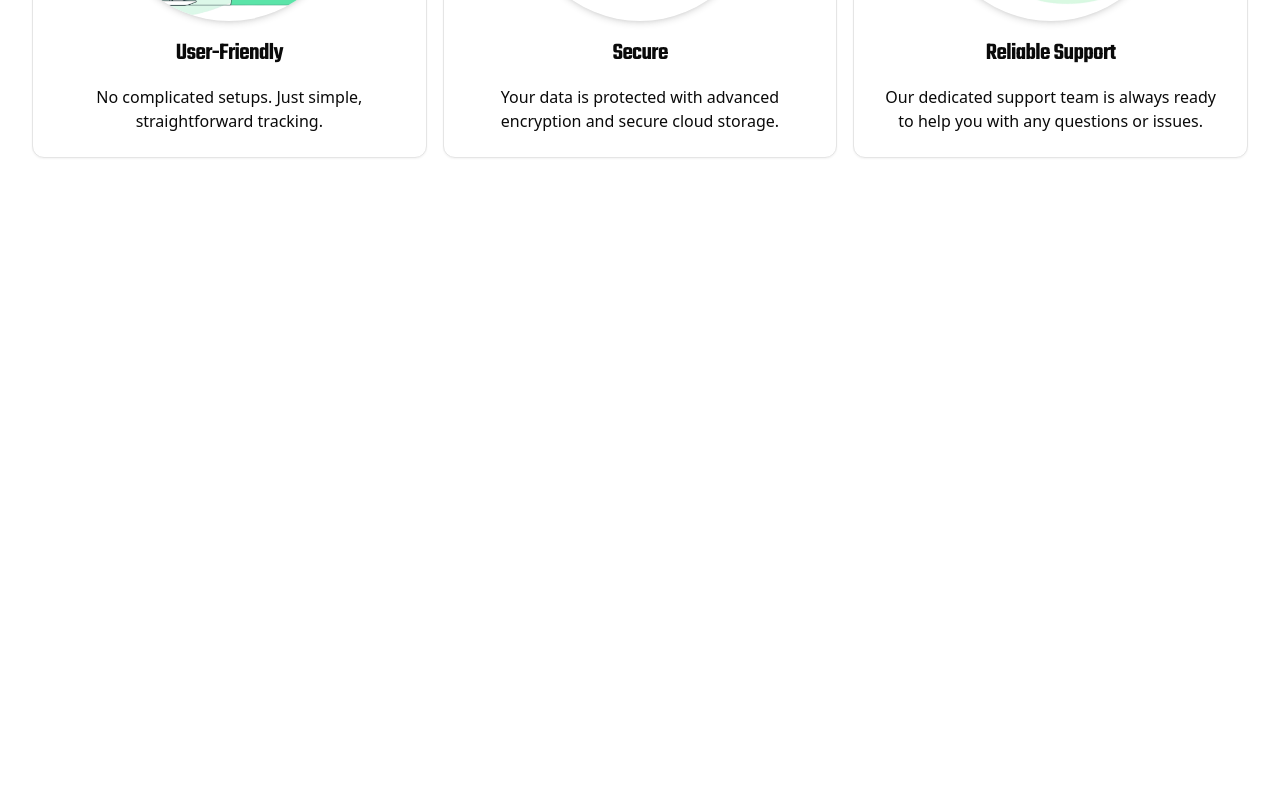
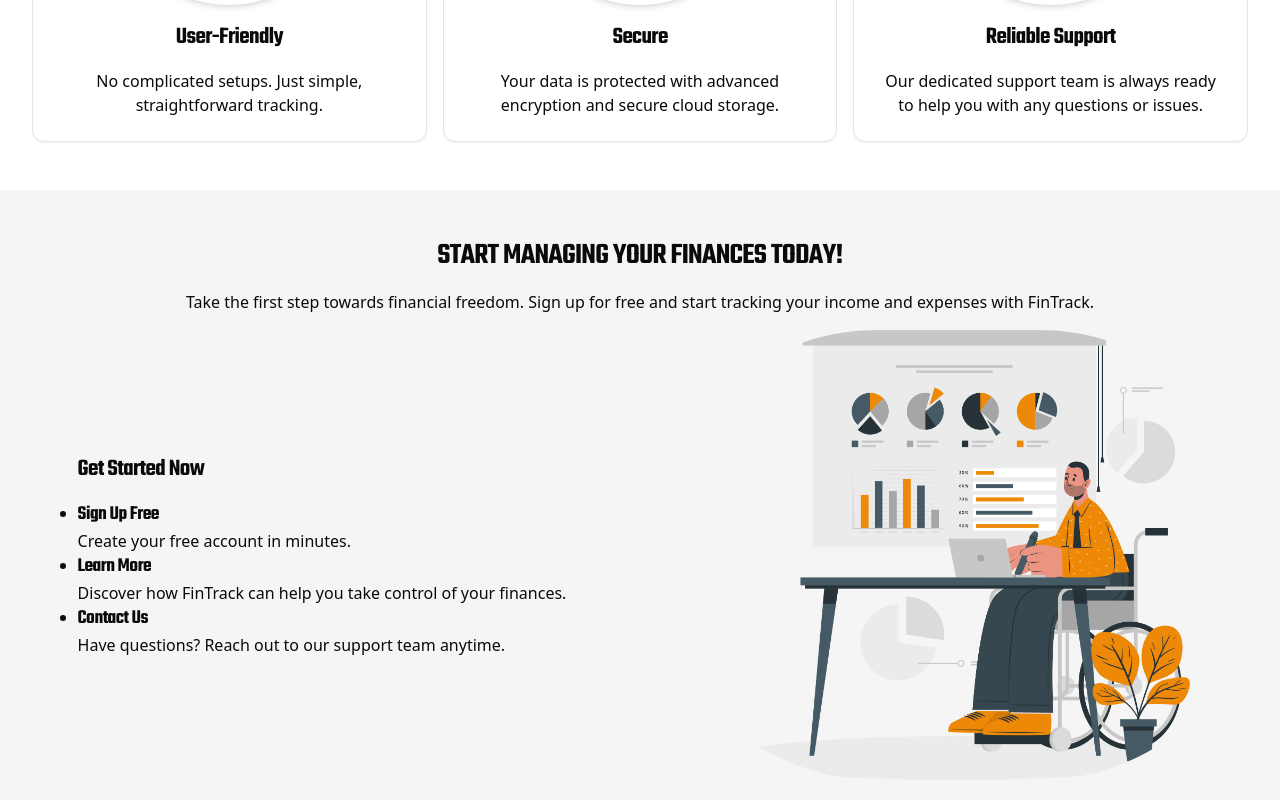
Before and after one commit to IzarchTech/fin-track_web, a Next.js app: page / in a window 1280 px wide. Shown: the part 1726-2526 px from the top of the page. Before the commit the page ends 1932 px from the top, so only its background shows below. Built offline with nearby package versions, Linux system fonts and the light colour scheme.

Commit message:
Feat: Get Started section

```diff
--- /dev/null
+++ b/app/_components/get-started-section.tsx
@@ -0,0 +1,53 @@
+import Image from "next/image";
+import getStartedImg from "@/assets/get-started.png";
+
+function GetStartedSection() {
+  return (
+    <div
+      className="w-full flex items-center bg-secondary py-12"
+      id="get_started"
+    >
+      <div className="container space-y-4 flex flex-col px-4">
+        <div className="w-full text-center space-y-4">
+          <h2 className="uppercase">Start Managing Your Finances Today!</h2>
+          <p>
+            Take the first step towards financial freedom. Sign up for free and
+            start tracking your income and expenses with FinTrack.
+          </p>
+        </div>
+
+        <div className="grid mt-6 lg:grid-cols-2 gap-6 lg:place-items-center lg:justify-items-center">
+          <div className="space-y-4">
+            <h3 className="text-center lg:text-left">Get Started Now</h3>
+            <ul className="list-disc">
+              <li>
+                <h4>Sign Up Free</h4>Create your free account in minutes.
+              </li>
+              <li>
+                <h4>Learn More</h4>Discover how FinTrack can help you take
+                control of your finances.
+              </li>
+              <li>
+                <h4>Contact Us</h4>Have questions? Reach out to our support team
+                anytime.
+              </li>
+            </ul>
+          </div>
+
+          <div className="relative h-96 lg:h-[450px] w-full">
+            <Image
+              src={getStartedImg}
+              alt={"getting started"}
+              objectFit="contain"
+              className="rounded-full"
+              fill
+              priority
+            />
+          </div>
+        </div>
+      </div>
+    </div>
+  );
+}
+
+export default GetStartedSection;
--- a/app/page.tsx
+++ b/app/page.tsx
@@ -2,10 +2,11 @@ import finImg from "@/assets/Revenue-bro.png";
 import Image from "next/image";
 import FeaturesSection from "./_components/features-section";
 import WhyChooseSection from "./_components/why-choose-section";
+import GetStartedSection from "./_components/get-started-section";
 export default function Home() {
   return (
-    <main className="flex flex-col items-center space-y-2 w-full">
-      <div className="w-full container grid grid-cols-[auto_1fr] place-items-center justify-items-center px-4">
+    <main className="flex flex-col w-full">
+      <div className="container grid grid-cols-[auto_1fr] place-items-center justify-items-center px-4">
         <div className="w-full max-w-[40ch] text-left">
           <h1>Take Control of Your Finances Effortlessly</h1>
           <p>
@@ -28,6 +29,7 @@ export default function Home() {
       </div>
       <FeaturesSection />
       <WhyChooseSection />
+      <GetStartedSection />
     </main>
   );
 }
```
Also changed, not shown: assets/get-started.png (added).
